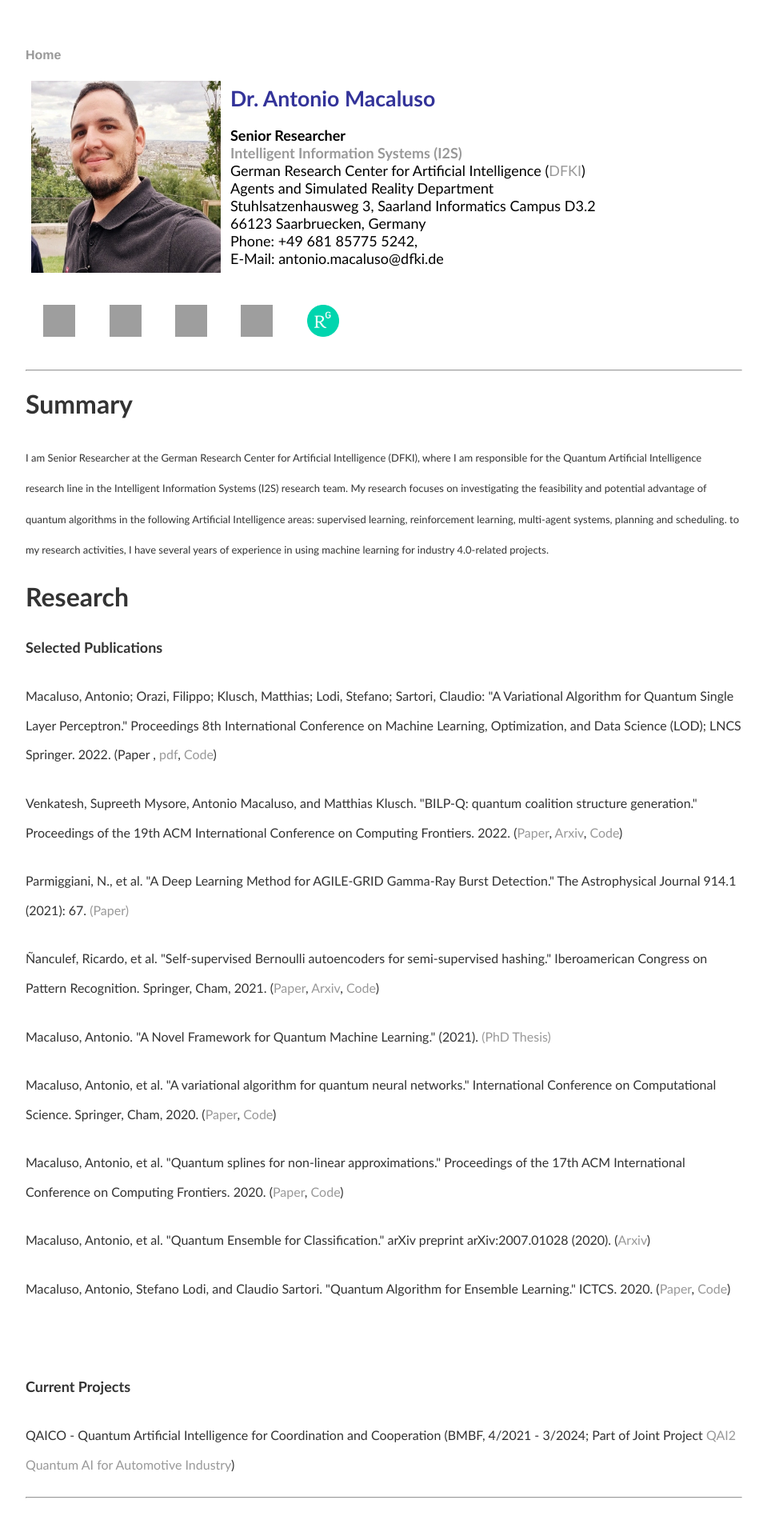
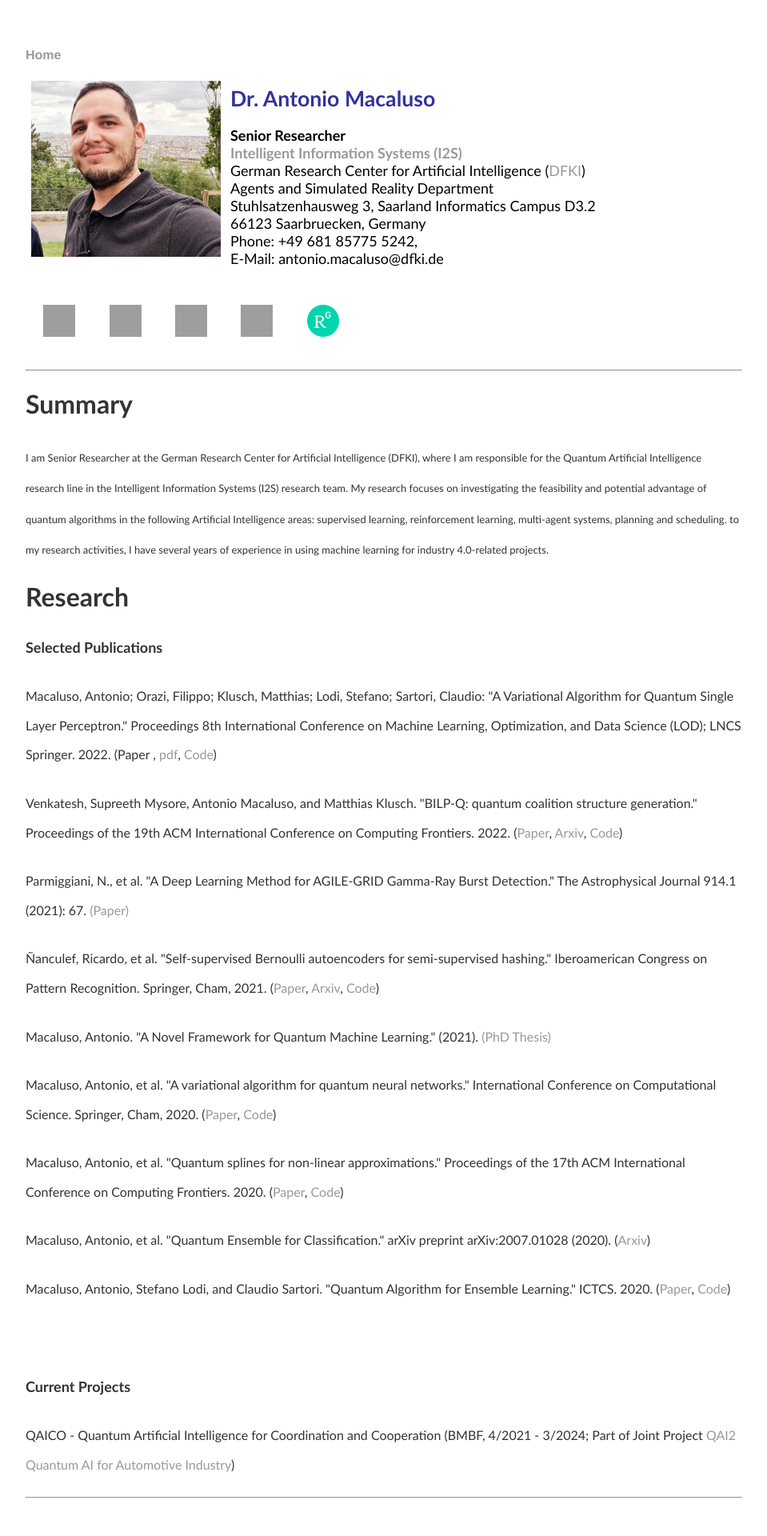
Before and after one commit to amacaluso/amacaluso.github.io, a Jekyll site: the page built from index.html, in a window 1280 px wide. Shown: the top 1920 px of the page at 80% size, without its empty margins (160-1119 px from the left). Built offline with Jekyll 4.4.1, drawn with Linux system fonts in a browser that asks for light colours; grey boxes are pictures that could not be loaded.

Commit message:
Update index.html

```diff
--- a/index.html
+++ b/index.html
@@ -12,7 +12,7 @@
 <table style="width: 828px; height: 280px;" cellpadding="5" cols="2">
   <tbody>
     <tr align="left" valign="top">
-      <td style="width: 10%; vertical-align: top; text-align: center;"><img style="width: 237px; height: 240px;" alt="AM" src="photo-profile.jpg">
+      <td style="width: 10%; vertical-align: top; text-align: center;"><img style="width: 237px; height: 220px;" alt="AM" src="photo-profile.jpg">
       <br></td>
       <td> <small><font style="font-weight: bold; color: rgb(51, 51, 153);" face="Trebuchet MS"><font size="+3"><small>
 Dr. Antonio Macaluso</small></font></font></small><br>
```
